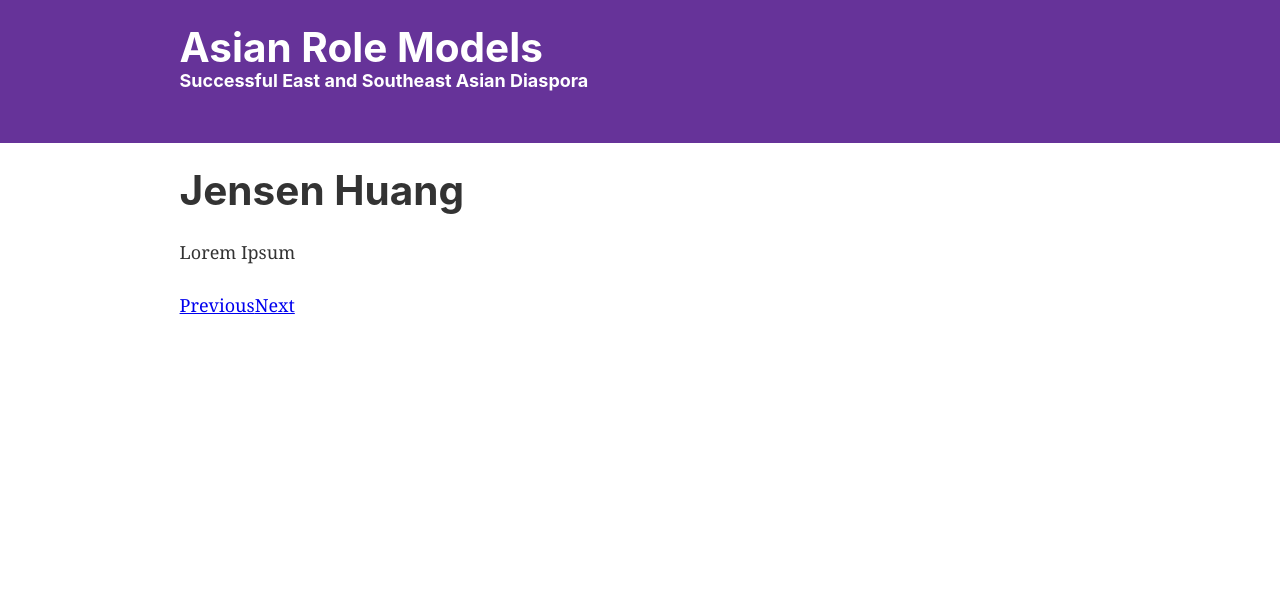
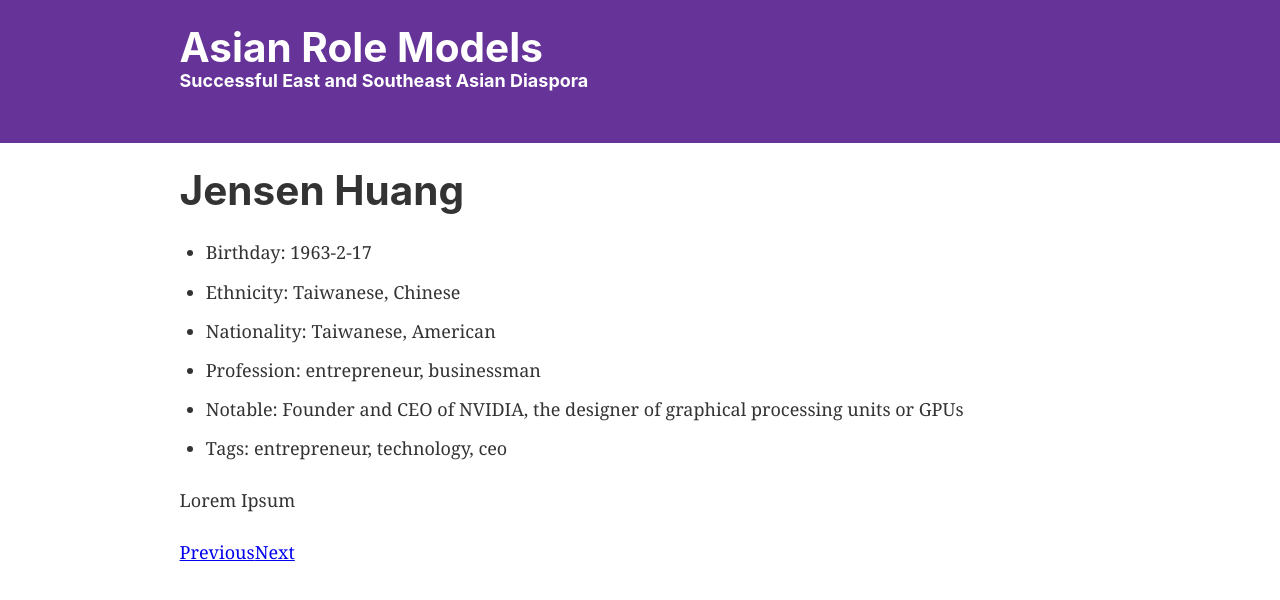
Before and after one commit to storku/arm, a Gatsby site: page /people/jensen_huang in a window 1280 px wide. Built offline with nearby package versions, Linux system fonts and the light colour scheme; Gatsby itself is replaced by a stand-in of ours.

Commit message:
Add more fields to the frontmatter of role model files including public field
public field of the role model markdown files control if the file is displayed or not. It is controlled by the filter arguement of allMarkdownRemark query in gatsby-node.js and index.js

```diff
--- a/gatsby-node.js
+++ b/gatsby-node.js
@@ -48,7 +48,10 @@
 
   return graphql(`
     {
-      allMarkdownRemark(sort: { order: ASC, fields: [frontmatter___title] }) {
+      allMarkdownRemark(
+        sort: { order: ASC, fields: [frontmatter___title] }
+        filter: { frontmatter: { published: { eq: true } } }
+      ) {
         edges {
           node {
             frontmatter {
--- a/src/pages/index.js
+++ b/src/pages/index.js
@@ -20,7 +20,6 @@
           </div>
         )
       })}
-      <Link to="/page-2/">Go to page 2</Link>
       <div>
         <Link to="tags">Browse by Tags</Link>
       </div>
@@ -36,7 +35,10 @@
         description
       }
     }
-    allMarkdownRemark(sort: { order: ASC, fields: [frontmatter___title] }) {
+    allMarkdownRemark(
+      sort: { order: ASC, fields: [frontmatter___title] }
+      filter: { frontmatter: { published: { eq: true } } }
+    ) {
       edges {
         node {
           frontmatter {
--- a/src/pages/people/bruce_lee/index.md
+++ b/src/pages/people/bruce_lee/index.md
@@ -1,10 +1,17 @@
 ---
 path: '/people/bruce_lee'
 date: '2019-01-02'
+published: true
 title: 'Bruce Lee'
 first_name: 'Bruce'
 last_name: 'Lee'
-tags: ['Chinese', 'American', 'Movies', 'Martial Arts', 'Actor', 'Fighter']
+birth_date: '1940-11-27'
+death_date: '1973-7-20'
+ethnicity: ['Chinese']
+nationality: ['American']
+profession: ['martial artist', 'actor', 'director', 'film producer']
+tags: ['movies', 'martial arts', 'actor', 'fighter', 'philosopher']
+notable: 'Martial artist and film maker who created and popularized a genre'
 excerpts: 'Life and Times of Bruce Lee'
 ---
 
--- a/src/pages/people/jensen_huang/index.md
+++ b/src/pages/people/jensen_huang/index.md
@@ -1,10 +1,17 @@
 ---
 path: '/people/jensen_huang'
 date: '2019-01-03'
+published: true
 title: 'Jensen Huang'
 first_name: 'Jensen'
 last_name: 'Huang'
-tags: ['Taiwanese', 'Chinese', 'American', 'Entrepreneur', 'Technology']
+birth_date: '1963-2-17'
+death_date: null
+ethnicity: ['Taiwanese', 'Chinese']
+nationality: ['Taiwanese', 'American']
+profession: ['entrepreneur', 'businessman']
+tags: ['entrepreneur', 'technology', 'ceo']
+notable: 'Founder and CEO of NVIDIA, the designer of graphical processing units or GPUs'
 excerpts: 'Life and Times of Jensen Huang'
 ---
 
--- a/src/pages/people/jeremy_lin/index.md
+++ b/src/pages/people/jeremy_lin/index.md
@@ -1,10 +1,17 @@
 ---
 path: '/people/jeremy_lin'
 date: '2019-01-02'
+published: true
 title: 'Jeremy Lin'
 first_name: 'Jeremy'
 last_name: 'Lin'
-tags: ['Taiwanese', 'Chinese', 'American', 'Sports', 'Basketball']
+birth_date: '1988-08-23'
+death_date: null
+ethnicity: ['Taiwanese', 'Chinese']
+nationality: ['American']
+profession: ['basketball player']
+tags: ['sports', 'basketball']
+notable: 'Profession basketball player who plays in the NBA'
 excerpts: 'Life and Times of Jeremy Lin'
 ---
 
--- /dev/null
+++ b/src/pages/people/steve_aoki/index.md
@@ -0,0 +1,18 @@
+---
+path: '/people/steve_aoki'
+date: '2019-01-03'
+published: true
+title: 'Steve Aoki'
+first_name: 'Steve'
+last_name: 'Aoki'
+birth_date: '1977-11-30'
+death_date: null
+ethnicity: ['Japanese']
+nationality: ['American']
+profession: ['musician', 'dj', 'record producer', 'music executive']
+tags: ['music', 'edm', 'dj']
+notable: 'DJ, producer and music executive most famous for his electronic music'
+excerpts: 'Life and Times of Steve Aoki'
+---
+
+Lorem Ipsum
--- a/src/templates/roleModelPost.js
+++ b/src/templates/roleModelPost.js
@@ -3,16 +3,40 @@
 import Layout from '../components/layout'
 
 const Template = props => {
+  const { frontmatter, html } = props.data.markdownRemark
+  const { prev, next } = props.pageContext
+
   const {
-    frontmatter: { title },
-    html,
-  } = props.data.markdownRemark
+    title,
+    birth_date,
+    ethnicity,
+    nationality,
+    profession,
+    tags,
+    notable,
+  } = frontmatter
 
-  const { prev, next } = props.pageContext
+  console.log({ props })
 
   return (
     <Layout>
-      <h1>{title}</h1>
+      <div>
+        <h1>{title}</h1>
+      </div>
+      <div>
+        <ul>
+          <li>Birthday: {birth_date}</li>
+          <li>Ethnicity: {ethnicity.reduce((acc, cur) => `${acc}, ${cur}`)}</li>
+          <li>
+            Nationality: {nationality.reduce((acc, cur) => `${acc}, ${cur}`)}
+          </li>
+          <li>
+            Profession: {profession.reduce((acc, cur) => `${acc}, ${cur}`)}
+          </li>
+          <li>Notable: {notable}</li>
+          <li>Tags: {tags.reduce((acc, cur) => `${acc}, ${cur}`)}</li>
+        </ul>
+      </div>
       <div dangerouslySetInnerHTML={{ __html: html }} />
       {prev && <Link to={prev.frontmatter.path}>Previous</Link>}
       {next && <Link to={next.frontmatter.path}>Next</Link>}
@@ -25,7 +49,19 @@
     markdownRemark(frontmatter: { path: { eq: $pathSlug } }) {
       html
       frontmatter {
+        date
+        published
         title
+        first_name
+        last_name
+        birth_date
+        death_date
+        ethnicity
+        nationality
+        profession
+        tags
+        notable
+        excerpts
       }
     }
   }
```
Also changed, not shown: src/pages/page-2.js (deleted, +0 -14 lines).
